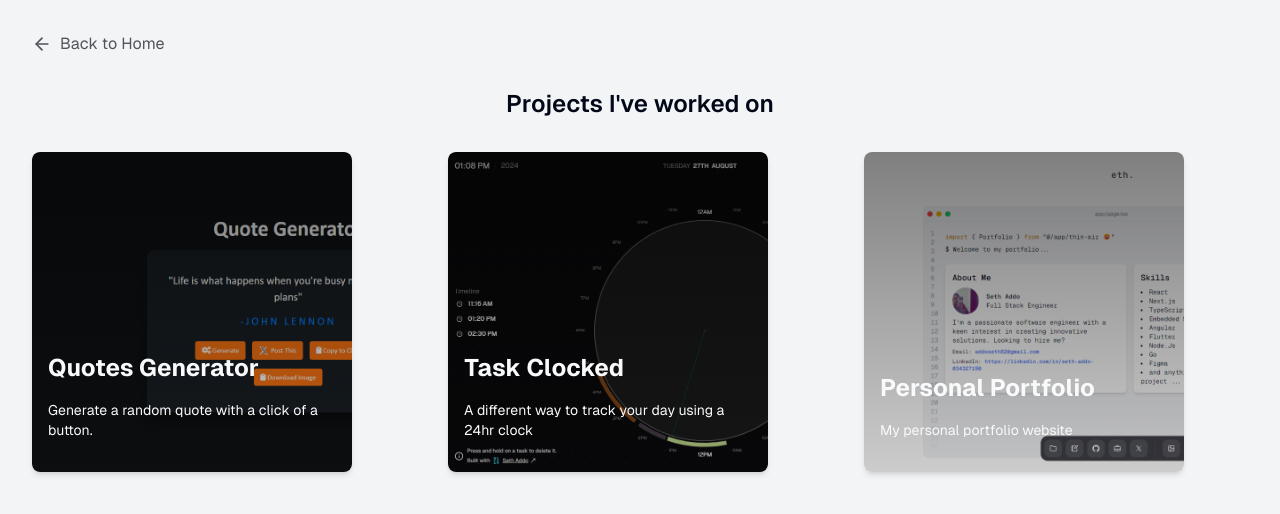
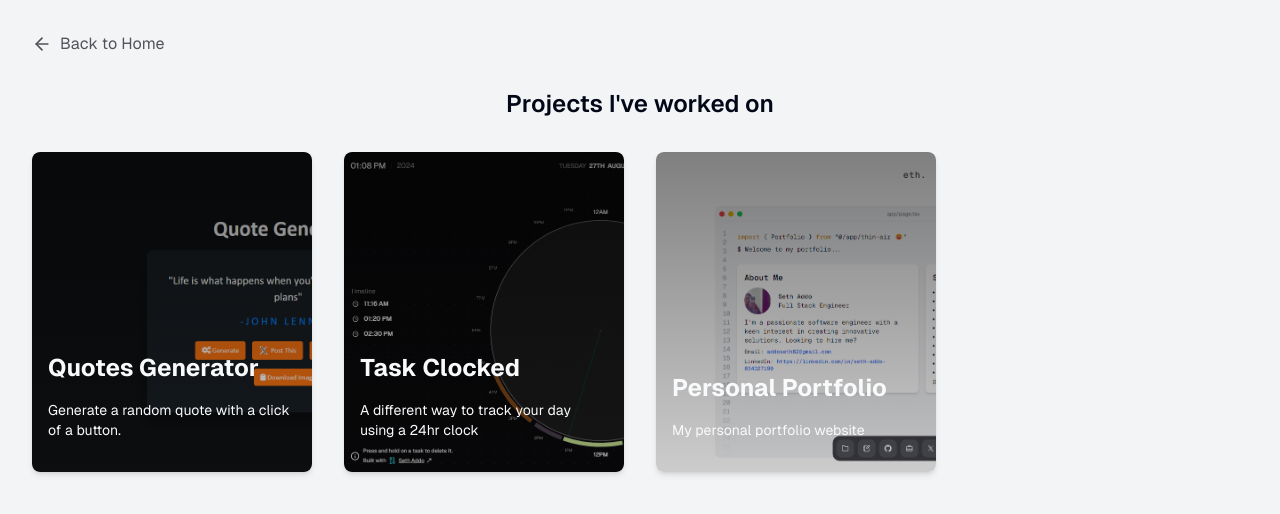
Before and after one commit to seths10/portfolio, a Next.js app: page /projects in a window 1280 px wide. Shown: the top 514 px of the page. Built offline with nearby package versions, Linux system fonts and the light colour scheme.

Commit message:
refactor: minor updates on project page

```diff
--- a/app/projects/page.tsx
+++ b/app/projects/page.tsx
@@ -12,7 +12,7 @@
         <ArrowLeft className="mr-2 h-4.5 w-5" /> Back to Home
       </Link>
       <h1 className="text-2xl font-semibold mb-8 text-center">Projects I&apos;ve worked on</h1>
-      <div className="grid grid-cols-1 md:grid-cols-2 lg:grid-cols-3 gap-8">
+      <div className="grid grid-cols-1 md:grid-cols-2 lg:grid-cols-4 gap-8">
         {projects.map((project, index) => (
           <ProjectCard key={project.id} project={project} index={index} />
         ))}
```
Also changed, not shown: components/ui/project-card.tsx (+1 -9 lines).
